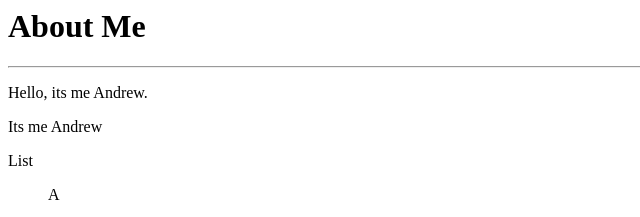
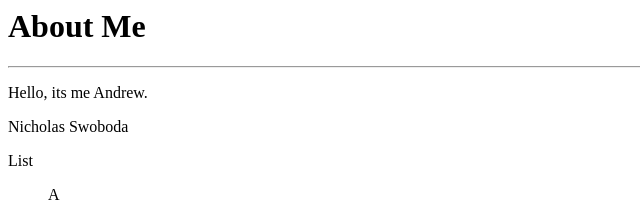
Before and after one commit to South-Hills-Academy-High-School/11-29-home-page-v0-1-alardizabalsha, a plain HTML site: page about.html in a window 1280 px wide. Shown: the top 217 px of the page, 0-640 px from the left. Drawn offline with Linux system fonts and the light colour scheme.

```diff
--- a/about.html
+++ b/about.html
@@ -3,7 +3,7 @@
     <h1 >About Me</h1>
    <hr />
     <p>Hello, its me Andrew.</P>
-    <p>Its me Andrew</p>
+    <p>Nicholas Swoboda</p>
     <list>
         <p>List </p>
         <ul>A</ul>
```
